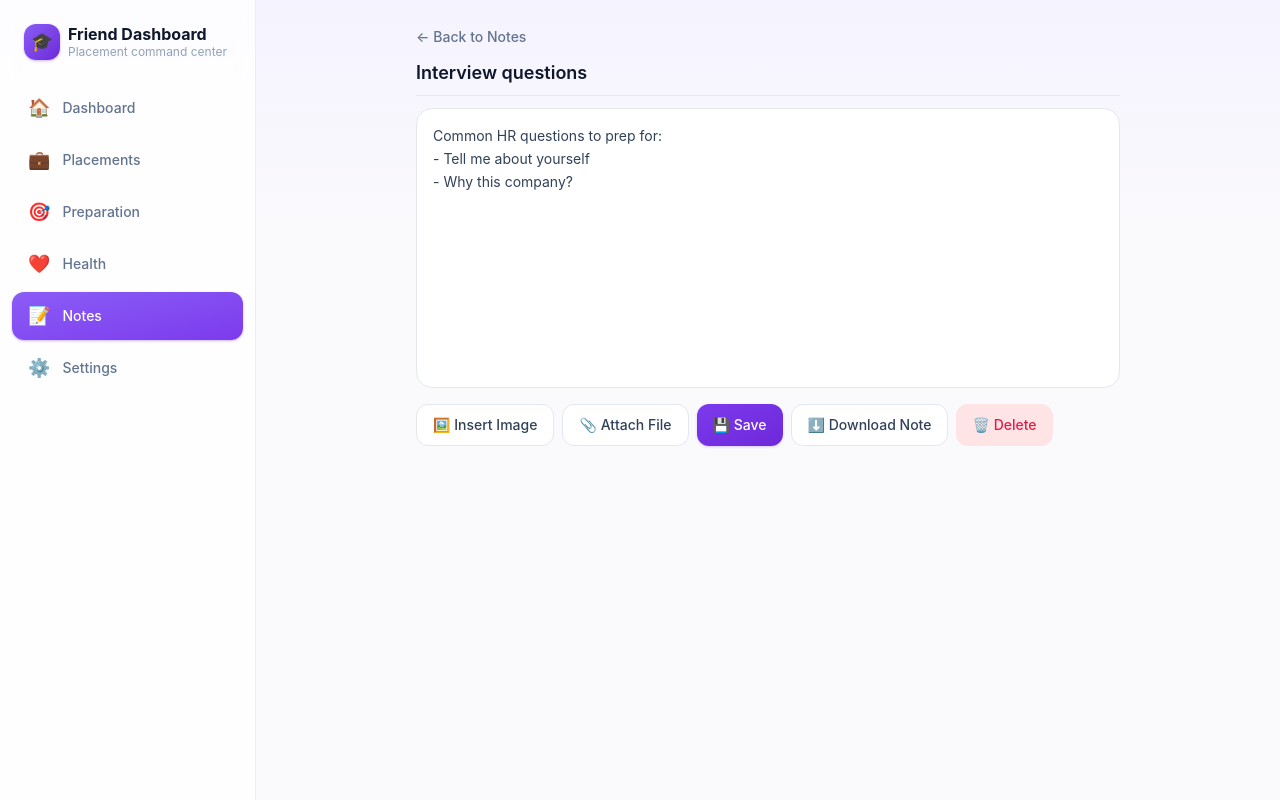
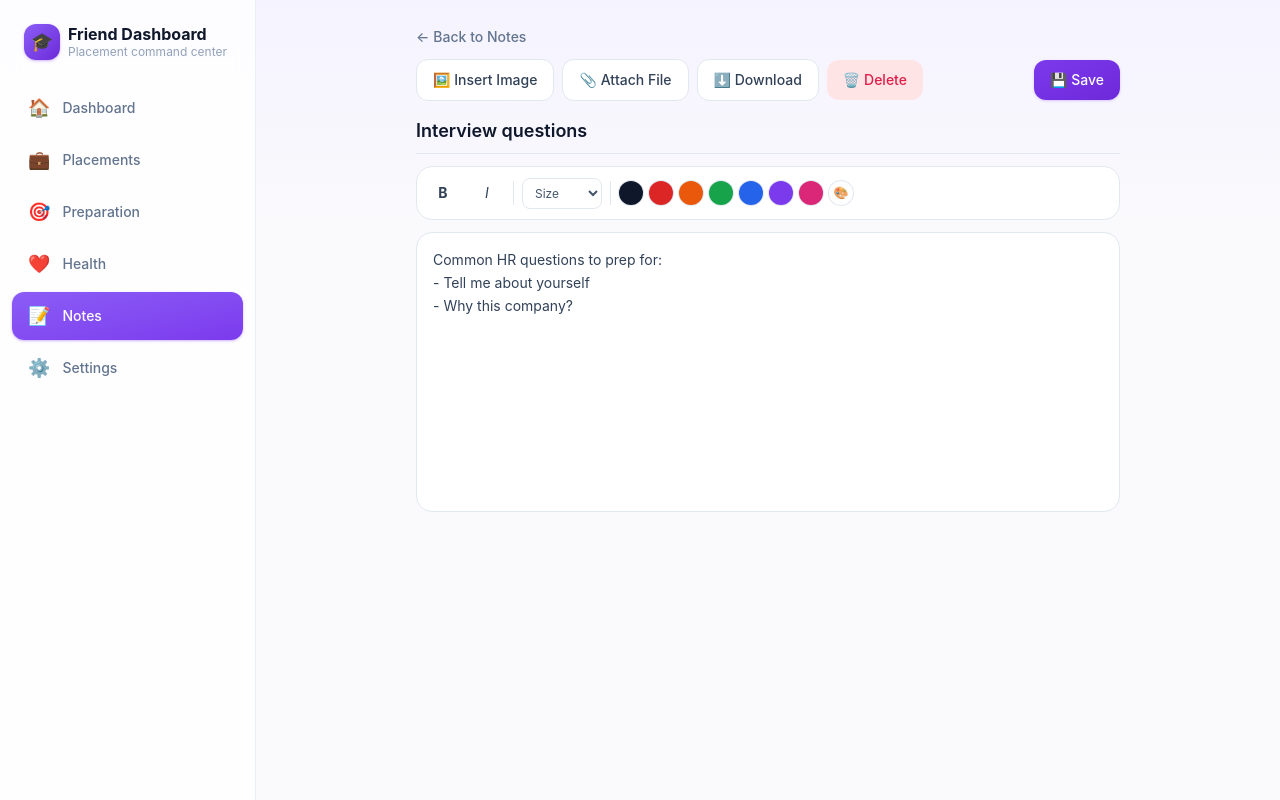
Before and after one commit to BhavaniG-aqua/harvesta-dashboard, a React (Vite) app: page /notes/note-1 in a window 1280 px wide. Built offline with nearby package versions, Linux system fonts and the light colour scheme.

Commit message:
Notes: add formatting toolbar (bold/italic/size/color) above editor; move all page actions to a single top action bar

```diff
--- /dev/null
+++ b/src/components/notes/NoteToolbar.jsx
@@ -0,0 +1,140 @@
+import { useRef } from "react";
+
+const FONT_SIZES = [
+  { label: "Small", value: "2" },
+  { label: "Normal", value: "3" },
+  { label: "Large", value: "5" },
+  { label: "Huge", value: "7" },
+];
+
+const COLOR_PRESETS = [
+  "#0f172a", // slate-900 (default/dark)
+  "#dc2626", // red
+  "#ea580c", // orange
+  "#16a34a", // green
+  "#2563eb", // blue
+  "#7c3aed", // violet (brand)
+  "#db2777", // pink
+];
+
+// Lightweight formatting toolbar for the Word-style note editor. Uses the
+// browser's built-in execCommand — deprecated but still supported by every
+// major browser for these basic operations (bold/italic/font size/color),
+// which keeps this dependency-free instead of pulling in a full editor
+// framework like TipTap/Slate for what is meant to be a simple notepad.
+function NoteToolbar({ editorRef }) {
+  const savedRangeRef = useRef(null);
+
+  // Native <select>/<input type="color"> steal focus away from the
+  // contentEditable the instant they open, which wipes out the current
+  // text selection. We snapshot it on mousedown (just before focus
+  // shifts) and restore it right before applying the format.
+  function saveSelection() {
+    const sel = window.getSelection();
+    if (sel && sel.rangeCount > 0 && editorRef.current?.contains(sel.anchorNode)) {
+      savedRangeRef.current = sel.getRangeAt(0).cloneRange();
+    }
+  }
+
+  function restoreSelection() {
+    const range = savedRangeRef.current;
+    if (!range) return;
+    const sel = window.getSelection();
+    sel.removeAllRanges();
+    sel.addRange(range);
+  }
+
+  function exec(command, value = null) {
+    editorRef.current?.focus();
+    restoreSelection();
+    document.execCommand("styleWithCSS", false, true);
+    document.execCommand(command, false, value);
+  }
+
+  return (
+    <div className="flex flex-wrap items-center gap-2 rounded-2xl border border-slate-200 bg-white p-2">
+      <button
+        type="button"
+        onMouseDown={(e) => {
+          e.preventDefault();
+          saveSelection();
+          exec("bold");
+        }}
+        className="flex h-9 w-9 items-center justify-center rounded-lg text-sm font-bold text-slate-700 hover:bg-slate-100"
+        aria-label="Bold"
+        title="Bold"
+      >
+        B
+      </button>
+      <button
+        type="button"
+        onMouseDown={(e) => {
+          e.preventDefault();
+          saveSelection();
+          exec("italic");
+        }}
+        className="flex h-9 w-9 items-center justify-center rounded-lg text-sm italic text-slate-700 hover:bg-slate-100"
+        aria-label="Italic"
+        title="Italic"
+      >
+        I
+      </button>
+
+      <div className="h-6 w-px bg-slate-200" aria-hidden="true" />
+
+      <select
+        onMouseDown={saveSelection}
+        onChange={(e) => {
+          exec("fontSize", e.target.value);
+          e.target.blur();
+        }}
+        defaultValue=""
+        aria-label="Font size"
+        className="rounded-lg border border-slate-200 bg-white px-2 py-1.5 text-xs text-slate-600 outline-none focus:border-brand-400"
+      >
+        <option value="" disabled>
+          Size
+        </option>
+        {FONT_SIZES.map((s) => (
+          <option key={s.value} value={s.value}>
+            {s.label}
+          </option>
+        ))}
+      </select>
+
+      <div className="h-6 w-px bg-slate-200" aria-hidden="true" />
+
+      <div className="flex items-center gap-1.5">
+        {COLOR_PRESETS.map((color) => (
+          <button
+            key={color}
+            type="button"
+            onMouseDown={(e) => {
+              e.preventDefault();
+              saveSelection();
+              exec("foreColor", color);
+            }}
+            className="h-6 w-6 rounded-full ring-1 ring-slate-200 transition-transform hover:scale-110"
+            style={{ backgroundColor: color }}
+            aria-label={`Text color ${color}`}
+            title="Text color"
+          />
+        ))}
+        <label
+          className="flex h-6 w-6 cursor-pointer items-center justify-center rounded-full text-xs ring-1 ring-slate-200 hover:bg-slate-50"
+          title="Custom color"
+          onMouseDown={saveSelection}
+        >
+          🎨
+          <input
+            type="color"
+            className="hidden"
+            onChange={(e) => exec("foreColor", e.target.value)}
+          />
+        </label>
+      </div>
+    </div>
+  );
+}
+
+export default NoteToolbar;
--- a/src/pages/Notes/NoteEditor.jsx
+++ b/src/pages/Notes/NoteEditor.jsx
@@ -5,6 +5,7 @@ import Button from "../../components/common/Button";
 import EmptyState from "../../components/common/EmptyState";
 import FileRow from "../../components/files/FileRow";
 import RichTextEditor from "../../components/notes/RichTextEditor";
+import NoteToolbar from "../../components/notes/NoteToolbar";
 import { useNotesContext } from "../../services/NotesContext";
 import { stripHtml } from "../../utils/html";
 import { getPreviewCategory } from "../../utils/fileTypes";
@@ -13,6 +14,10 @@ import { getPreviewCategory } from "../../utils/fileTypes";
 //
 // - Body text + images live TOGETHER inline in one contentEditable area
 //   (like inserting a picture inside a Word document at the cursor).
+// - A formatting toolbar (bold / italic / size / color) sits directly
+//   above the editor, and all page-level actions (Insert Image, Attach
+//   File, Save, Download, Delete) live in one action bar at the very
+//   top of the page, above everything else.
 // - Separate non-image files (PDFs, docs, etc.) are kept as a distinct
 //   "attachments" list below the body, shown as downloadable rows —
 //   these don't make sense embedded inline in running text.
@@ -31,6 +36,7 @@ function NoteEditorPage() {
   const note = getNote(noteId);
   const [title, setTitle] = useState(note?.title || "");
   const [attachments, setAttachments] = useState(note?.attachments || []);
+  const [saved, setSaved] = useState(false);
 
   if (!note) {
     return (
@@ -47,6 +53,8 @@ function NoteEditorPage() {
 
   function handleSave() {
     updateNote(noteId, { title, content: currentHtml(), attachments });
+    setSaved(true);
+    setTimeout(() => setSaved(false), 2000);
   }
 
   function handleDelete() {
@@ -135,38 +143,8 @@ function NoteEditorPage() {
     <div>
       <BackLink to="/notes" label="Back to Notes" />
 
-      <div className="mb-3">
-        <input
-          value={title}
-          onChange={(e) => setTitle(e.target.value)}
-          placeholder="Note title"
-          className="w-full border-b border-slate-200 pb-2 text-lg font-semibold text-slate-900 outline-none focus:border-brand-400"
-        />
-      </div>
-
-      <RichTextEditor
-        editorRef={editorRef}
-        initialHtml={note.content}
-        placeholder="Start writing... insert images anywhere with 🖼️ Insert Image"
-      />
-
-      {attachments.length > 0 ? (
-        <div className="mt-3 flex flex-col gap-2">
-          <p className="text-xs font-medium uppercase tracking-wide text-slate-400">
-            Attached Files
-          </p>
-          {attachments.map((file) => (
-            <FileRow
-              key={file.id}
-              file={file}
-              onDelete={handleDeleteAttachment}
-              onSaveText={handleSaveAttachmentText}
-            />
-          ))}
-        </div>
-      ) : null}
-
-      <div className="mt-4 flex flex-wrap gap-2">
+      {/* All page-level actions live together at the top. */}
+      <div className="mb-4 flex flex-wrap items-center gap-2">
         <input
           ref={imageInputRef}
           type="file"
@@ -189,14 +167,56 @@ function NoteEditorPage() {
           📎 Attach File
         </Button>
 
-        <Button onClick={handleSave}>💾 Save</Button>
         <Button variant="secondary" onClick={handleDownloadNote}>
-          ⬇️ Download Note
+          ⬇️ Download
         </Button>
+
         <Button variant="danger" onClick={handleDelete}>
           🗑️ Delete
         </Button>
+
+        <div className="flex-1" />
+
+        <Button onClick={handleSave}>💾 Save</Button>
+        {saved ? (
+          <span className="text-xs font-medium text-success-600">Saved ✓</span>
+        ) : null}
       </div>
+
+      <div className="mb-3">
+        <input
+          value={title}
+          onChange={(e) => setTitle(e.target.value)}
+          placeholder="Note title"
+          className="w-full border-b border-slate-200 pb-2 text-lg font-semibold text-slate-900 outline-none focus:border-brand-400"
+        />
+      </div>
+
+      <div className="mb-3">
+        <NoteToolbar editorRef={editorRef} />
+      </div>
+
+      <RichTextEditor
+        editorRef={editorRef}
+        initialHtml={note.content}
+        placeholder="Start writing..."
+      />
+
+      {attachments.length > 0 ? (
+        <div className="mt-3 flex flex-col gap-2">
+          <p className="text-xs font-medium uppercase tracking-wide text-slate-400">
+            Attached Files
+          </p>
+          {attachments.map((file) => (
+            <FileRow
+              key={file.id}
+              file={file}
+              onDelete={handleDeleteAttachment}
+              onSaveText={handleSaveAttachmentText}
+            />
+          ))}
+        </div>
+      ) : null}
     </div>
   );
 }
```
Also changed, not shown: 1 other file (tests, documents, lock files or other folders).
